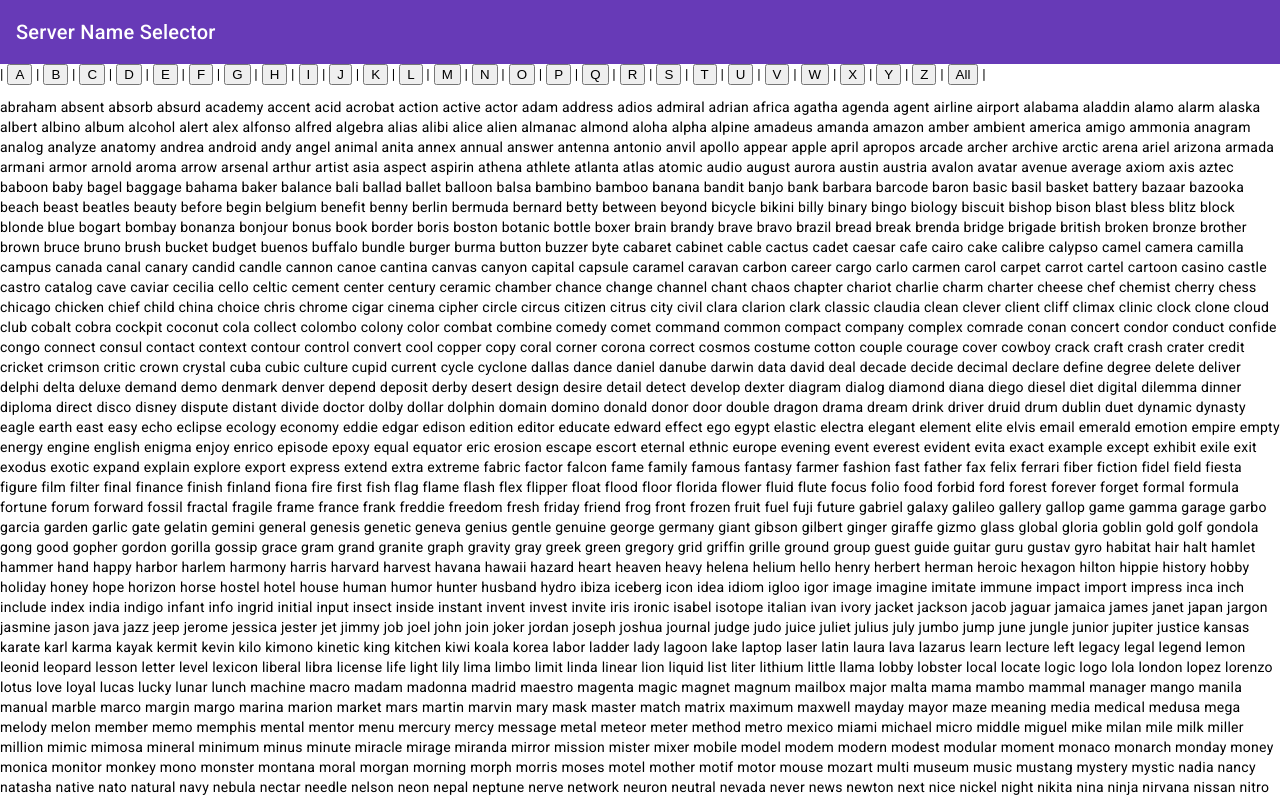
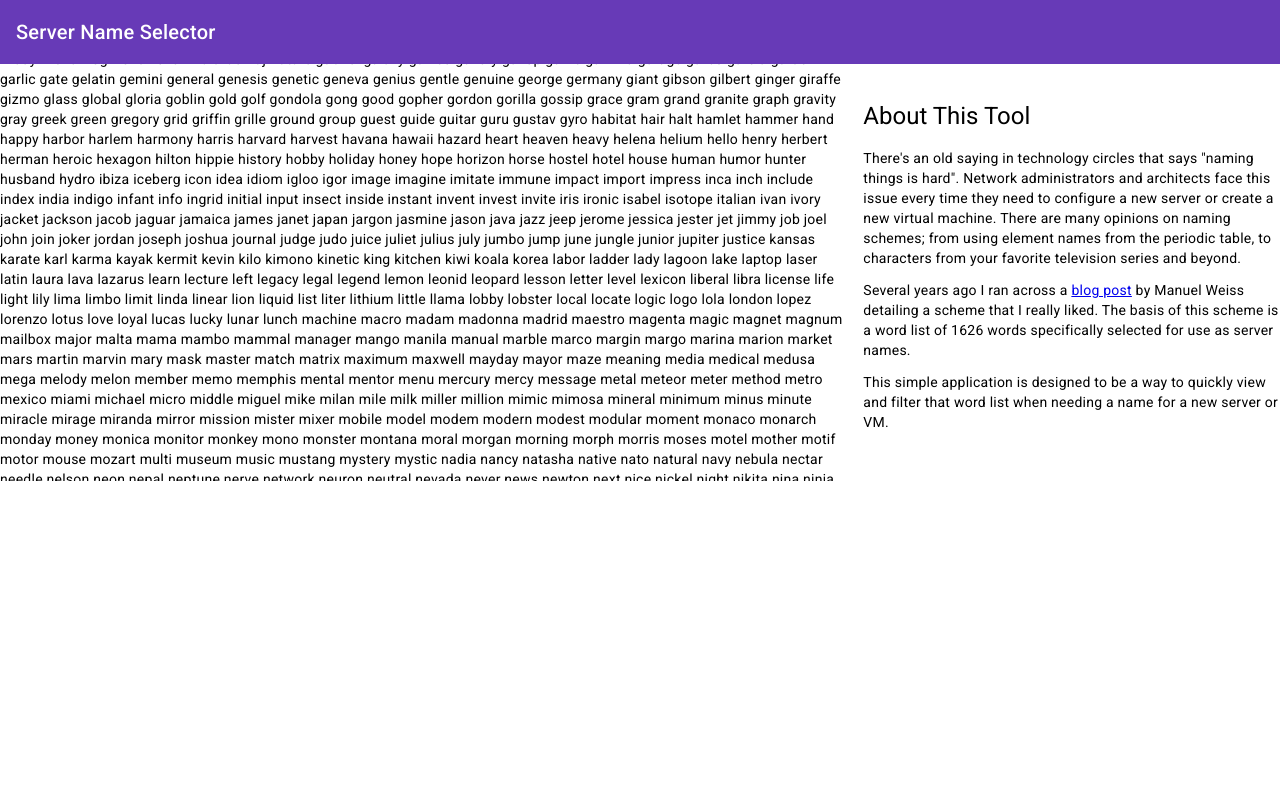
Before and after one commit to dskaggs/server-names, an Angular app: page / in a window 1280 px wide. Shown: the top 799 px of the page. Built offline with nearby package versions, Linux system fonts and the light colour scheme.

Commit message:
WIP Adding material grid

```diff
--- a/src/app/app.component.css
+++ b/src/app/app.component.css
@@ -0,0 +1 @@
+mat-grid-tile { overflow: auto; }
--- a/src/app/app.component.html
+++ b/src/app/app.component.html
@@ -1,3 +1,10 @@
 <app-header></app-header>
-<app-name-list></app-name-list>
-<app-about></app-about>
+<mat-grid-list cols="3" gutterSize="15px">
+  <mat-grid-tile colspan="2">
+    <app-name-list></app-name-list>
+  </mat-grid-tile>
+  <mat-grid-tile colspan="1">
+    <app-about></app-about>
+  </mat-grid-tile>
+
+</mat-grid-list>
--- a/src/app/app.module.ts
+++ b/src/app/app.module.ts
@@ -2,6 +2,7 @@
 import { BrowserModule } from '@angular/platform-browser';
 import { HttpClientModule } from '@angular/common/http'
 import { MatToolbarModule } from '@angular/material/toolbar'
+import { MatGridListModule } from '@angular/material/grid-list'
 
 import { AppRoutingModule } from './app-routing.module';
 import { AppComponent } from './app.component';
@@ -22,7 +23,8 @@
     AppRoutingModule,
     BrowserAnimationsModule,
     HttpClientModule,
-    MatToolbarModule
+    MatToolbarModule,
+    MatGridListModule
   ],
   providers: [],
   bootstrap: [AppComponent]
```
